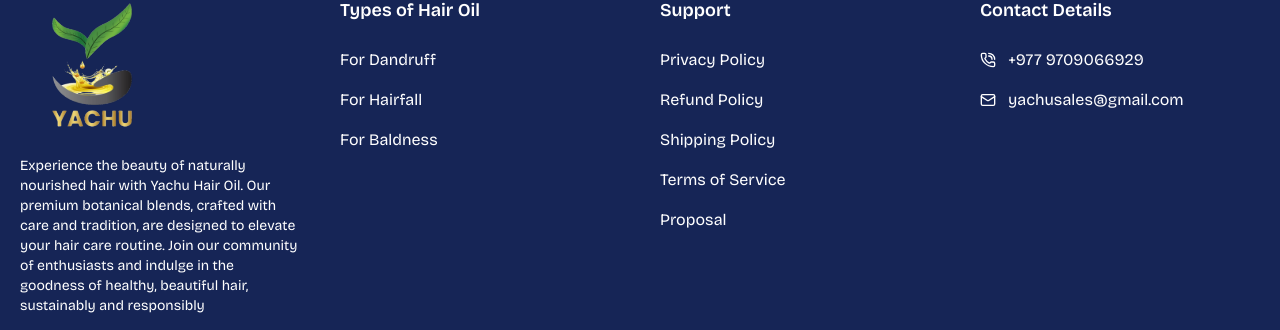
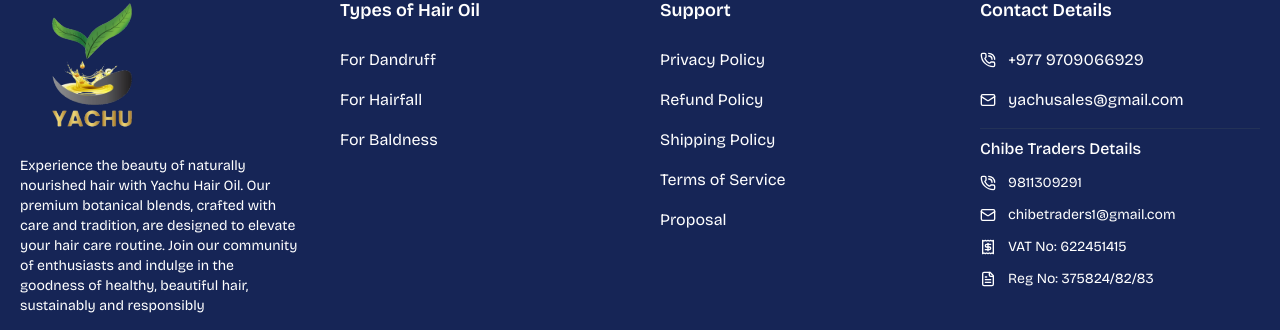
Before and after one commit to manavkhadka0/yachu, a Next.js app: page / in a window 1280 px wide. Shown: the part 7915-8245 px from the top of the page. Built offline with nearby package versions, Linux system fonts and the light colour scheme; no server answers.

Commit message:
feat: add Chibe Traders contact and registration details to footer component

```diff
--- a/src/components/layout/footer/footer-contact-detail.tsx
+++ b/src/components/layout/footer/footer-contact-detail.tsx
@@ -1,9 +1,12 @@
 import {
   yachuEmail,
   yachuPhone,
-  yachuCompanyName,
+  chibekoEmail,
+  chibekoPhone,
+  chibekoVatNo,
+  chibekoRegistrationNo,
 } from "@/constants/constant";
-import { MailIcon, PhoneCallIcon } from "lucide-react";
+import { MailIcon, PhoneCallIcon, FileTextIcon, ReceiptIcon } from "lucide-react";
 import Link from "next/link";
 
 const FooterContactDetails = () => {
@@ -13,9 +16,8 @@ const FooterContactDetails = () => {
         Contact Details
       </h3>
       <div className="flex flex-col gap-4 text-primary-foreground">
-
         <div className="flex items-center gap-3">
-          <PhoneCallIcon className="h-4 w-4 text-primary-foreground" />
+          <PhoneCallIcon className="h-4 w-4 text-primary-foreground shrink-0" />
           <Link
             href={`tel:${yachuPhone}`}
             className="text-primary-foreground transition-colors hover:underline"
@@ -24,7 +26,7 @@ const FooterContactDetails = () => {
           </Link>
         </div>
         <div className="flex items-center gap-3">
-          <MailIcon className="h-4 w-4 text-primary-foreground" />
+          <MailIcon className="h-4 w-4 text-primary-foreground shrink-0" />
           <Link
             href={`mailto:${yachuEmail}`}
             className="text-primary-foreground transition-colors hover:underline"
@@ -32,6 +34,38 @@ const FooterContactDetails = () => {
             {yachuEmail}
           </Link>
         </div>
+
+        <div className="pt-2 border-t border-slate-700/50 flex flex-col gap-3">
+          <p className="font-medium text-white ">
+            Chibe Traders Details
+          </p>
+          <div className="flex items-center gap-3 text-sm">
+            <PhoneCallIcon className="h-4 w-4 text-primary-foreground shrink-0" />
+            <Link
+              href={`tel:${chibekoPhone}`}
+              className="text-primary-foreground transition-colors hover:underline"
+            >
+              {chibekoPhone}
+            </Link>
+          </div>
+          <div className="flex items-center gap-3 text-sm">
+            <MailIcon className="h-4 w-4 text-primary-foreground shrink-0" />
+            <Link
+              href={`mailto:${chibekoEmail}`}
+              className="text-primary-foreground transition-colors hover:underline"
+            >
+              {chibekoEmail}
+            </Link>
+          </div>
+          <div className="flex items-center gap-3 text-sm">
+            <ReceiptIcon className="h-4 w-4 text-primary-foreground shrink-0" />
+            <span>VAT No: {chibekoVatNo}</span>
+          </div>
+          <div className="flex items-center gap-3 text-sm">
+            <FileTextIcon className="h-4 w-4 text-primary-foreground shrink-0" />
+            <span>Reg No: {chibekoRegistrationNo}</span>
+          </div>
+        </div>
       </div>
     </div>
   );
--- a/src/constants/constant.ts
+++ b/src/constants/constant.ts
@@ -6,6 +6,12 @@ export const yachuEmail = "yachusales@gmail.com";
 export const yachuWhatsApp = "+9779709066929";
 export const yachuViber = "+9779709066929";
 // export const yachuAddress = "";
+
+// Chibeko Details
+export const chibekoPhone = "9811309291";
+export const chibekoEmail = "chibetraders1@gmail.com";
+export const chibekoVatNo = "622451415";
+export const chibekoRegistrationNo = "375824/82/83";
 
 // footer Social media links
 export const yachuFacebook = "https://www.facebook.com/yachunepal";
```
